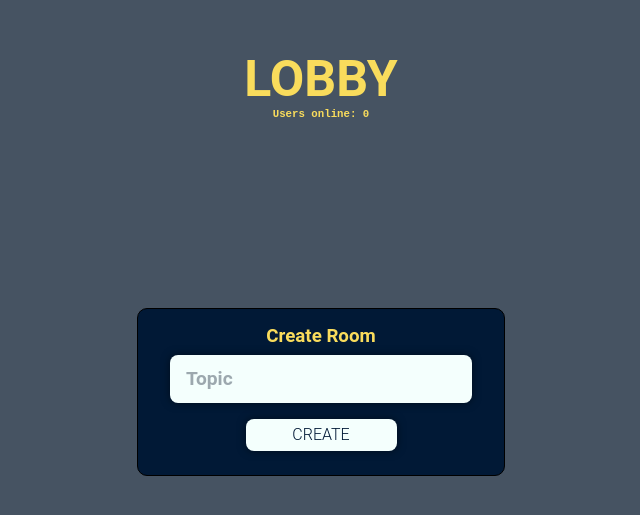
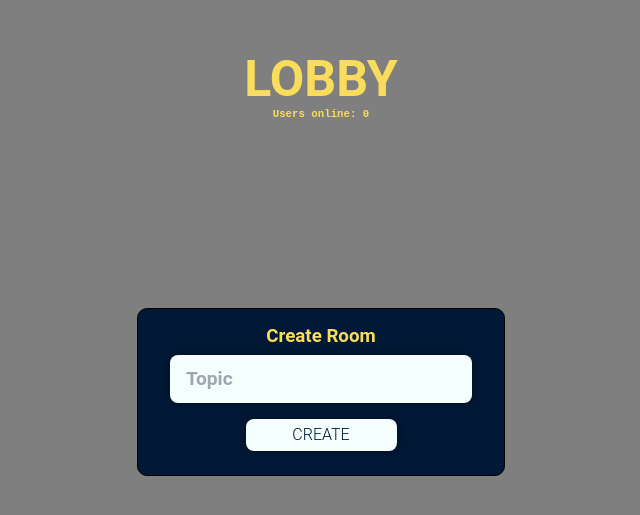
Before and after one commit to emilgsalmi/4Chat, a React (Vite) app in the folder client/: page /lobby in a window 1280 px wide. Shown: the part 137-652 px from the top of the page, without its empty margins (319-959 px from the left). Built offline with nearby package versions, Linux system fonts and the light colour scheme.

Commit message:
small change in styling

```diff
--- a/client/src/styles/lobby.scss
+++ b/client/src/styles/lobby.scss
@@ -8,7 +8,7 @@
     justify-content: space-evenly;
     height: 100vh;
     width: 100vw;
-    background-color: v.$clr-fade;
+    background: linear-gradient(rgba(0, 0, 0, 0.5), rgba(0, 0, 0, 0.5));
 
 
         .lobby_title{
```
